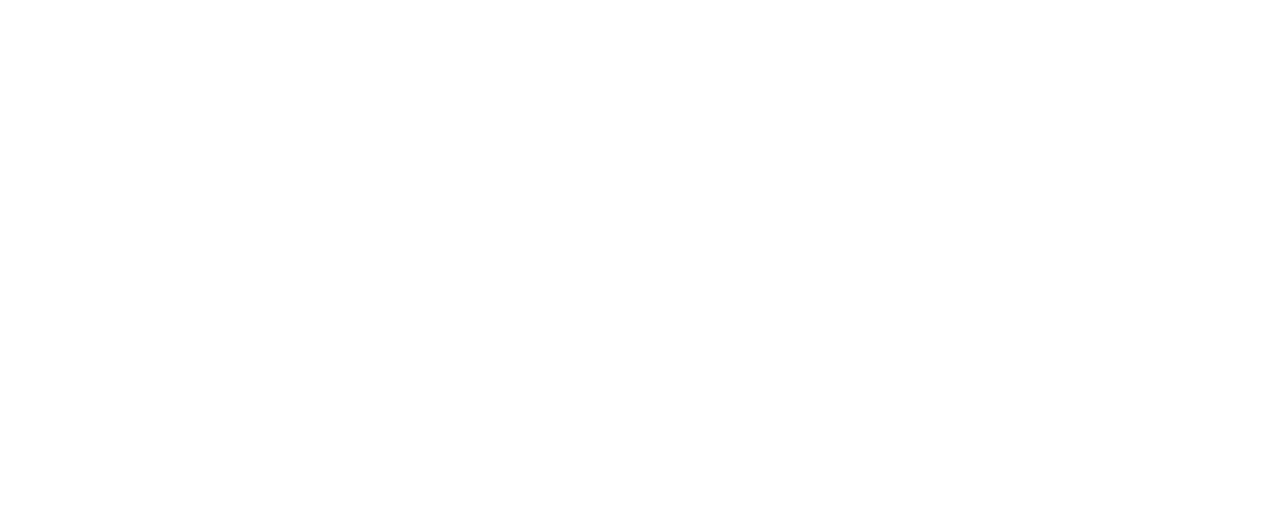
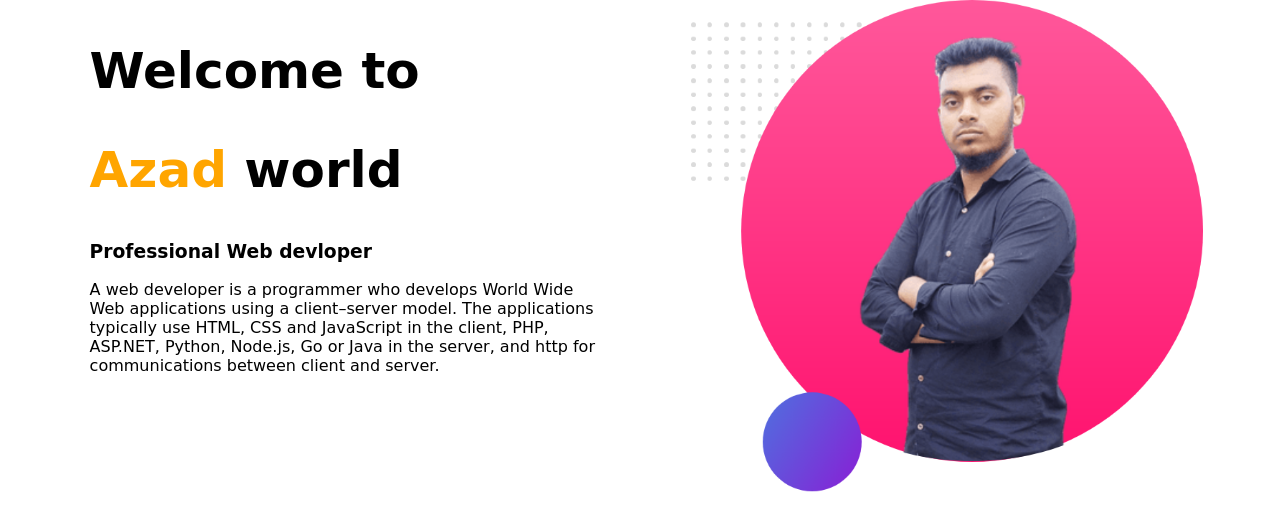
Before and after one commit to Azad5611/My-portfolio, a plain HTML site: page index.html in a window 1280 px wide. Drawn offline with Linux system fonts and the light colour scheme; a web font is replaced by a local one.

Commit message:
Adding commit

```diff
--- a/index.html
+++ b/index.html
@@ -4,9 +4,23 @@
     <meta charset="UTF-8">
     <meta http-equiv="X-UA-Compatible" content="IE=edge">
     <meta name="viewport" content="width=device-width, initial-scale=1.0">
-    <title>My-portfolio</title>
+    <title>Azad Web devloper</title>
+    <link rel="preconnect" href="https://fonts.googleapis.com">
+    <link rel="preconnect" href="https://fonts.gstatic.com" crossorigin>
+    <link href="https://fonts.googleapis.com/css2?family=Ms+Madi&display=swap" rel="stylesheet">
+    <link rel="stylesheet" href="style.css">
 </head>
 <body>
-
+   <section class="top-banner">
+   <div class="half-width">
+    <h1>Welcome to</h1>
+    <h1><span class="name-highlight"> Azad </span> world</h1>
+    <h3>Professional Web devloper</h3>
+     <p> A web developer is a programmer who develops World Wide Web applications using a client–server model. The applications typically use HTML, CSS and JavaScript in the client, PHP, ASP.NET, Python, Node.js, Go or Java in the server, and http for communications between client and server. </p>
+   </div>
+   <div class="half-width">
+    <img src="images/profile.png.png" alt="">
+   </div>
+   </section>
 </body>
 </html>
--- /dev/null
+++ b/style.css
@@ -0,0 +1,28 @@
+body{
+    margin: 0%;
+    font-family: 'Ms Madi', cursive;
+}
+
+h1{
+    font-size: 50px;
+}
+.name-highlight{
+    color:orange;
+}
+.half-width{
+    width: 40%;
+    float: left;
+    margin-left: 5%;
+    padding-left: 2%;
+}
+.half-width img{
+    width: 100%;
+}
+.top-banner{
+
+    background-image:url("images/top-banner.png");
+    background-repeat: no-repeat;
+}
+.section{
+    height: 500px;
+}
```
